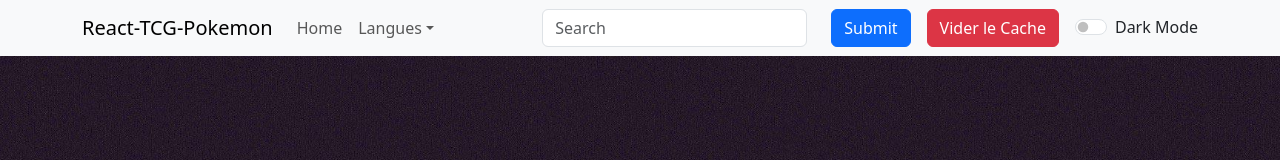
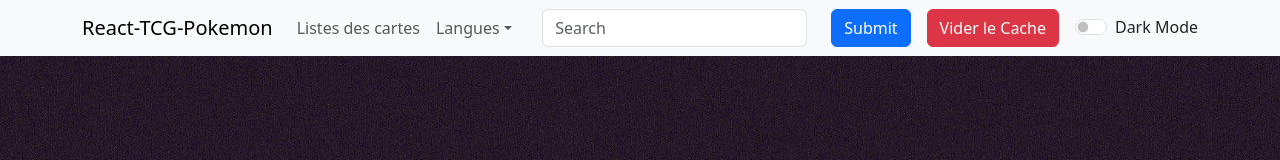
Before and after one commit to Ecole89-promo-2023/TRIGUEIRO-LEGRAND_Ilan_react_project, a React (Vite) app: page / in a window 1280 px wide. Shown: the top 160 px of the page. Built offline with nearby package versions, Linux system fonts and the light colour scheme.

Commit message:
now trying to sort by language

```diff
--- a/src/components/Header.jsx
+++ b/src/components/Header.jsx
@@ -40,7 +40,7 @@ const Header = () => {
         <Navbar.Toggle aria-controls="basic-navbar-nav" />
         <Navbar.Collapse id="basic-navbar-nav">
           <Nav className="me-auto">
-            <Nav.Link href="/">Home</Nav.Link>
+            <Nav.Link href="/cards">Listes des cartes</Nav.Link>
           <NavDropdown title="Langues" id="basic-nav-dropdown">
               <NavDropdown.Item href="#action/3.1">Français</NavDropdown.Item>
               <NavDropdown.Item href="#action/3.2">
```
